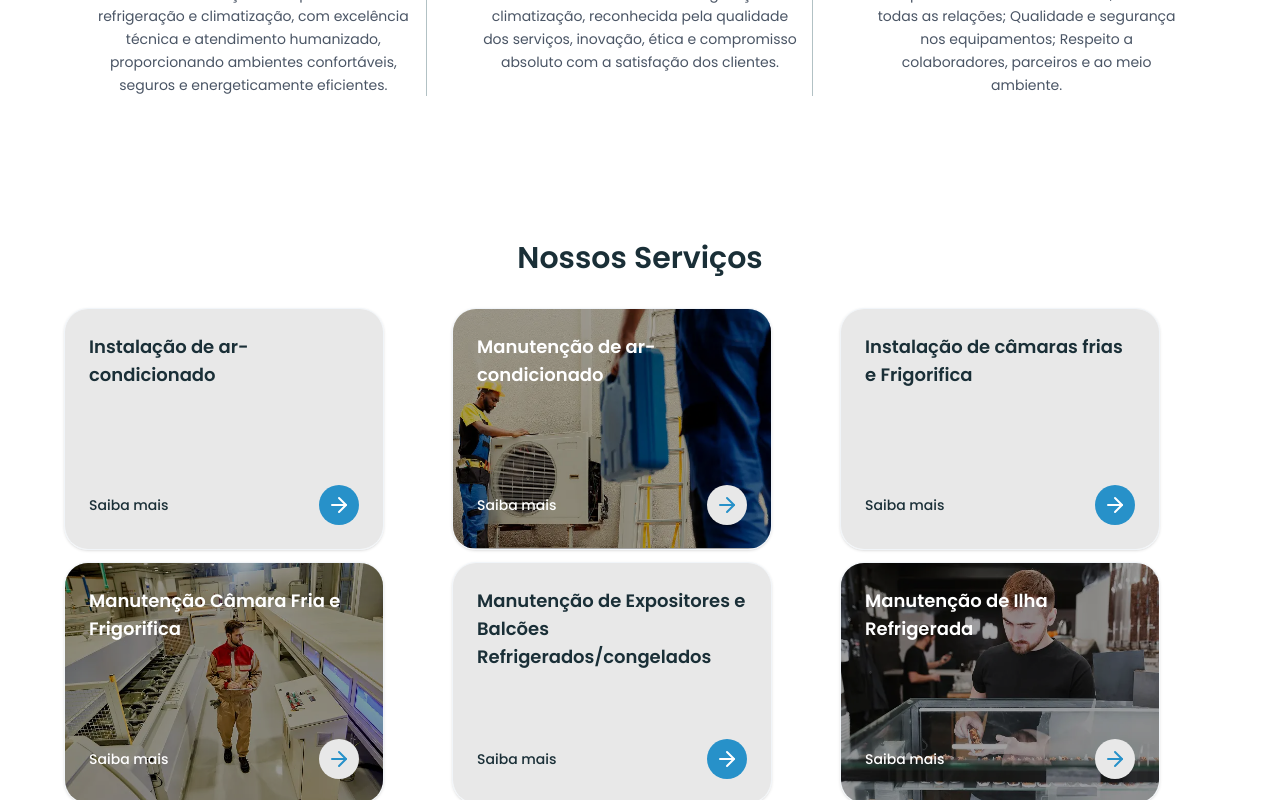
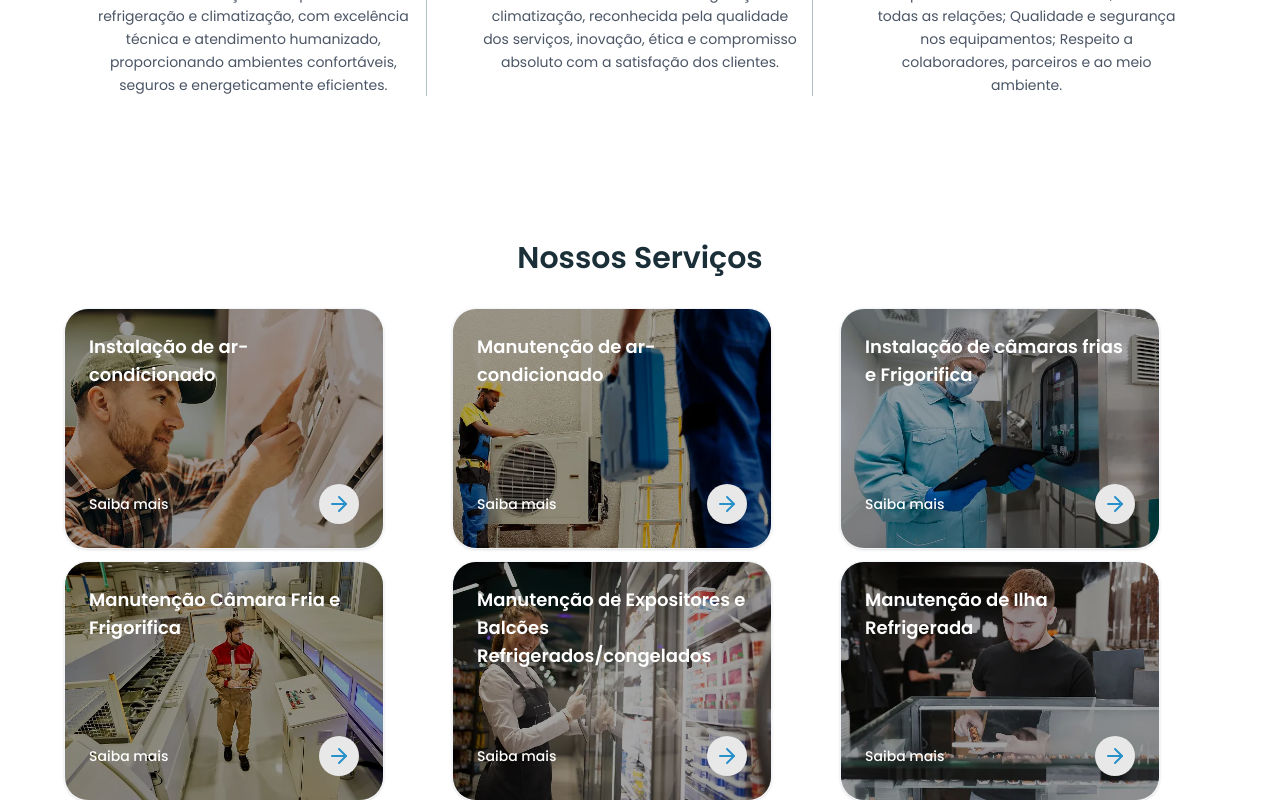
Before and after one commit to HeitorBMarini/lord-tec, a Next.js app: page / in a window 1280 px wide. Shown: the part 2000-2800 px from the top of the page. Built offline with nearby package versions, Linux system fonts and the light colour scheme.

Commit message:
Ajuste card servicos

```diff
--- a/app/components/Banner.tsx
+++ b/app/components/Banner.tsx
@@ -9,7 +9,7 @@ export default function HeroBanner() {
       {/* ===== IMAGEM DE FUNDO ===== */}
       <div className="absolute inset-0 -z-10">
         <Image
-          src="/imgs/banner.webp"
+          src="/imgs/banner.png"
           alt="Família em ambiente confortável"
           fill
           priority
@@ -18,7 +18,6 @@ export default function HeroBanner() {
       </div>
 
       {/* ===== OVERLAY ===== */}
-      <div className="absolute inset-0 bg-linear-to-r from-[#003b46]/80 via-[#003b46]/30 to-transparent z-0"></div>
 
       {/* ===== RETÂNGULO (SOME NO MOBILE) ===== */}
       <Image
--- a/app/components/ServicosHome.tsx
+++ b/app/components/ServicosHome.tsx
@@ -9,7 +9,6 @@ import { ArrowRight } from "lucide-react";
 import { SERVICES } from "../data/service";
 
 export default function SectionServicosHome() {
-  // Exibe só alguns serviços na home (ajuste o slice se quiser mais/menos)
   const featuredServices = SERVICES.slice(0, 7);
 
   return (
@@ -28,46 +27,17 @@ export default function SectionServicosHome() {
             justify-items-center lg:justify-items-start
           "
         >
-          {featuredServices.map((s, index) => {
-            const hasImageSource = s.img && s.img.trim() !== "";
-            // alterna: índice par = card sem imagem, índice ímpar = card com imagem
-            const showImageCard = hasImageSource && index % 2 === 1;
-            const showTextCard = !showImageCard;
-
-            return (
+          {featuredServices.map((s) => (
             <Link
               key={s.slug}
               href={`/servicos/${s.slug}`}
               className="
                 group block rounded-3xl border border-slate-100 shadow-sm overflow-hidden
                 transition-all duration-300 hover:-translate-y-1 hover:shadow-lg
-                  shrink-0 w-[80%] max-w-xs snap-center     /* mobile: slide */
-                  sm:w-full sm:shrink                        /* desktop: normal */
+                shrink-0 w-[80%] max-w-xs snap-center     /* mobile */
+                sm:w-full sm:shrink                        /* desktop */
               "
             >
-                {/* CARD SEM IMAGEM */}
-                {showTextCard && (
-                  <article className="flex h-full flex-col min-h-60 justify-between bg-[#E8E8E8] p-6 group-hover:bg-(--blue-color)/75">
-                    <div className="flex-1 space-y-3">
-                      <h3 className="text-base md:text-lg font-semibold text-(--secondary-color) group-hover:text-white">
-                        {s.label}
-                      </h3>
-                    </div>
-
-                    <div className="mt-4 flex items-center justify-between">
-                      <span className="text-xs md:text-sm font-medium text-(--secondary-color) group-hover:text-white">
-                        Saiba mais
-                      </span>
-
-                      <span className="inline-flex h-10 w-10 items-center justify-center rounded-full bg-(--blue-color) text-white transform transition-transform duration-300 group-hover:-translate-y-1">
-                        <ArrowRight className="h-6 w-6 transition-all group-hover:-rotate-45" />
-                      </span>
-                    </div>
-                  </article>
-                )}
-
-                {/* CARD COM IMAGEM */}
-                {showImageCard && (
               <article className="relative h-full">
                 {/* Imagem */}
                 <div className="relative aspect-4/3 w-full">
@@ -102,10 +72,8 @@ export default function SectionServicosHome() {
                   </div>
                 </div>
               </article>
-                )}
             </Link>
-            );
-          })}
+          ))}
         </div>
       </div>
     </section>
--- a/app/servicos/page.tsx
+++ b/app/servicos/page.tsx
@@ -20,6 +20,7 @@ export default function ServicosPage() {
       <PageHeader title="Serviços" />
 
       <main className="bg-white">
+        {/* decoração lateral */}
         <div className="hidden md:block absolute left-0 z-2 top-3/2 -translate-y-1/1 pointer-events-none">
           <Image
             src="/imgs/gelo.webp"
@@ -29,45 +30,19 @@ export default function ServicosPage() {
             className="opacity-80"
           />
         </div>
+
         <section className="mx-auto max-w-6xl px-4 py-12">
           <h2 className="mb-8 text-center text-2xl md:text-3xl font-semibold text-(--secondary-color)">
             Nossos Serviços
           </h2>
 
           <div className="grid gap-6 sm:grid-cols-2 lg:grid-cols-3">
-            {SERVICES.map((s, index) => {
-              const hasImageSource = s.img && s.img.trim() !== "";
-              // alterna: índice par = card sem imagem, índice ímpar = card com imagem
-              const showImageCard = hasImageSource && index % 2 === 1;
-              const showTextCard = !showImageCard;
-
-              return (
+            {SERVICES.map((s) => (
               <Link
                 key={s.slug}
                 href={`/servicos/${s.slug}`}
                 className="group block rounded-3xl border border-slate-100 shadow-sm overflow-hidden transition-all duration-300 hover:-translate-y-1 hover:shadow-lg"
               >
-                  {showTextCard && (
-                    <article className="flex h-full flex-col justify-between bg-[#E8E8E8] p-6 group-hover:bg-(--blue-color)/75">
-                      <div className="flex-1 space-y-3">
-                        <h3 className="text-base md:text-lg font-semibold text-(--secondary-color)">
-                          {s.label}
-                        </h3>
-                      </div>
-
-                      <div className="mt-4 flex items-center justify-between">
-                        <span className="text-xs md:text-sm font-medium text-(--secondary-color)">
-                          Saiba mais
-                        </span>
-
-                        <span className="inline-flex h-10 w-10 items-center justify-center rounded-full bg-(--blue-color) text-white transform transition-transform duration-300 group-hover:-translate-y-1">
-                          <ArrowRight className="h-6 w-6 transition-all group-hover:-rotate-45" />
-                        </span>
-                      </div>
-                    </article>
-                  )}
-
-                  {showImageCard && (
                 <article className="relative h-full">
                   {/* Imagem */}
                   <div className="relative aspect-4/3 w-full">
@@ -102,10 +77,8 @@ export default function ServicosPage() {
                     </div>
                   </div>
                 </article>
-                  )}
               </Link>
-              );
-            })}
+            ))}
           </div>
         </section>
 
```
Also changed, not shown: 1 other file (tests, documents, lock files or other folders). Lines whose indentation alone changed are shown as unchanged.
